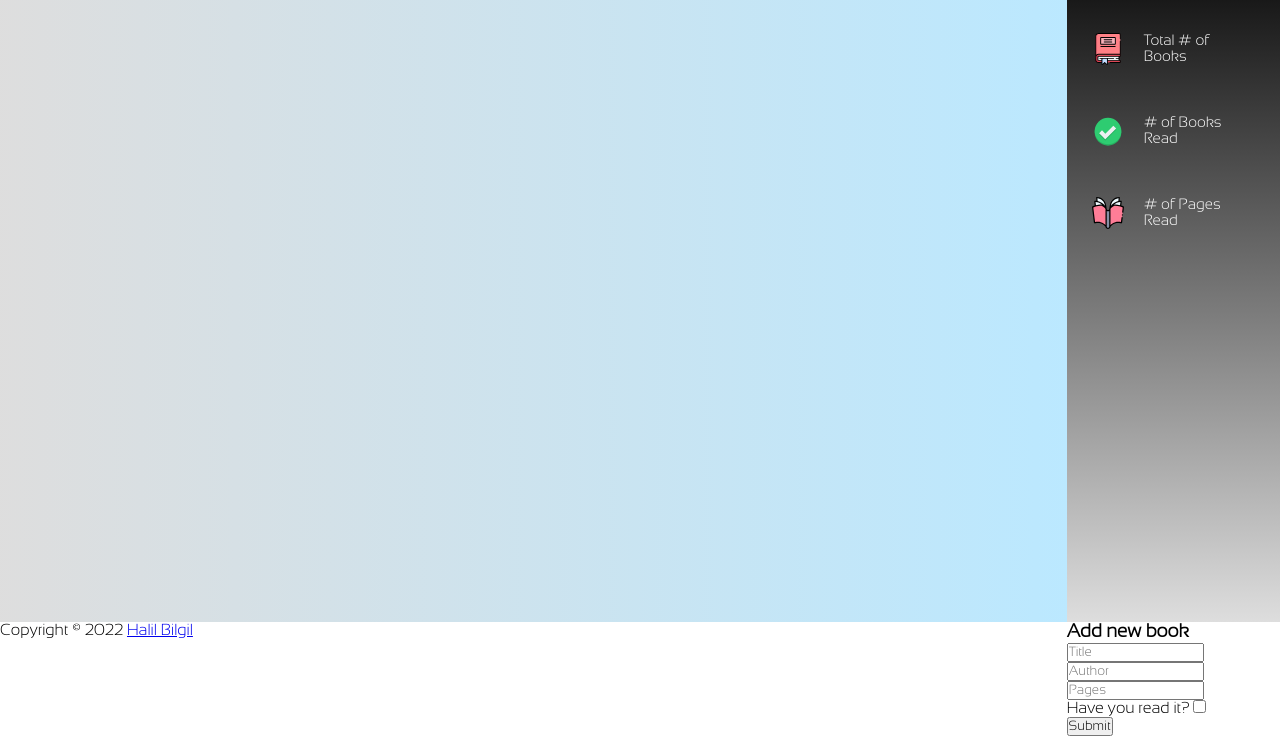
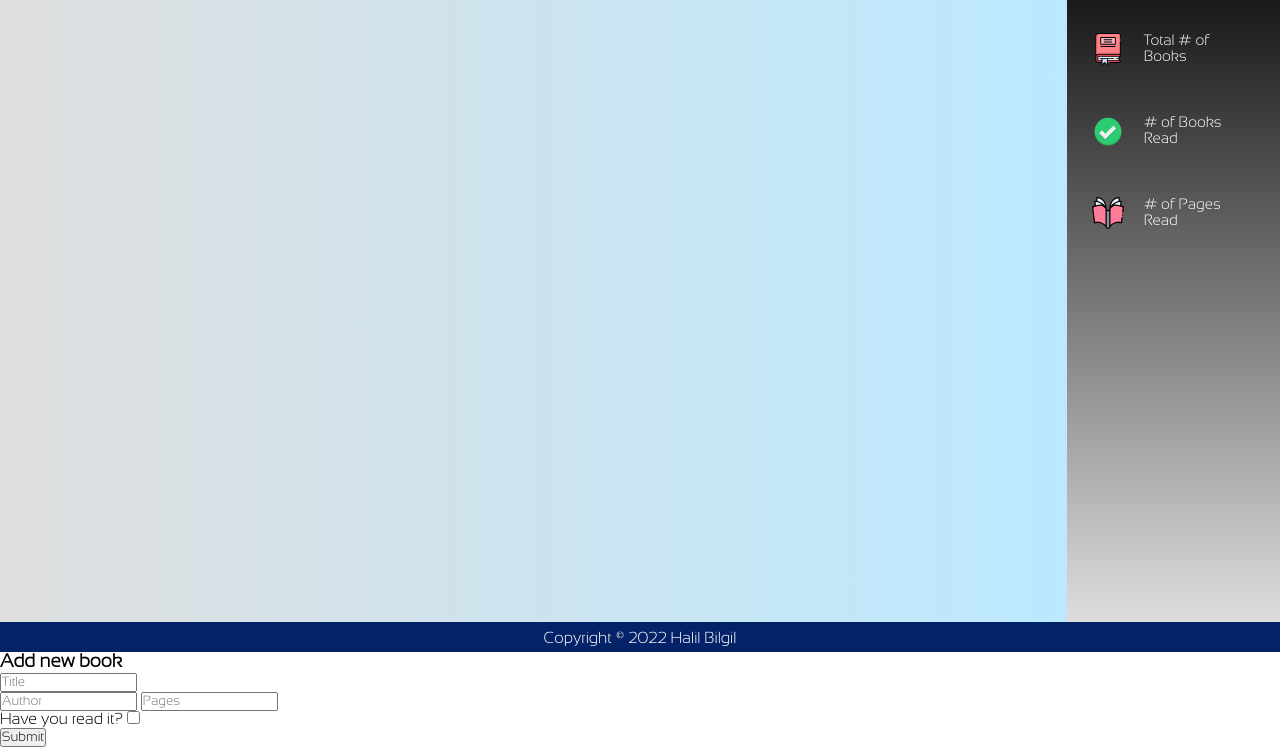
Before and after one commit to hbilgil/library, a plain HTML site: page index.html in a window 1280 px wide. Shown: the part 182-929 px from the top of the page. Drawn offline with Linux system fonts and the light colour scheme; some packages are replaced by stand-ins of ours; a script that the page names is missing.

Commit message:
Declare footer division styles

```diff
--- a/style.css
+++ b/style.css
@@ -339,3 +339,26 @@ li a {
 li {
   list-style-type: none; /*list items without a marker*/
 }
+
+/*------FOOTER-DIV-----*/
+
+.footer {
+  grid-column: 1 / 3;
+  background-color: #042268;
+  color: white;
+  text-align: center;
+  min-height: 30px;
+}
+
+.footer > p {
+  margin-top: 8px;
+}
+
+.footer a {
+  text-decoration: none; /*non-underlined link*/
+  color: white;
+}
+
+.footer a:hover { /*when mouse moved around link*/
+  color: fuchsia;
+}
```
